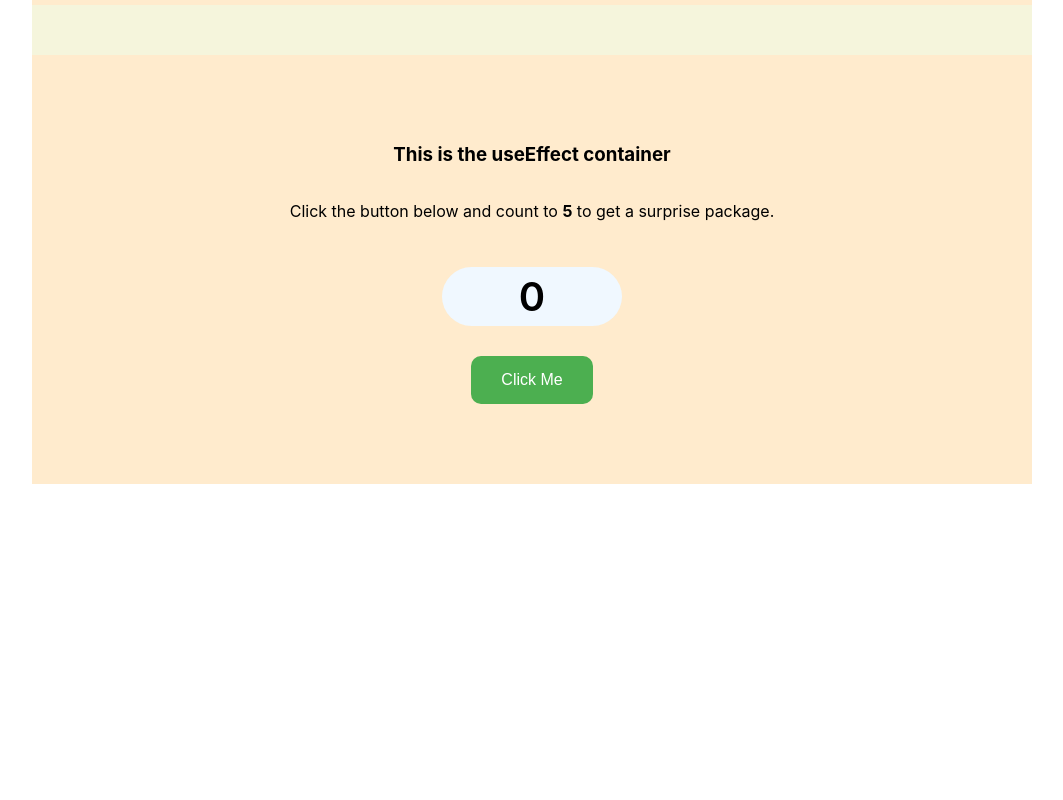
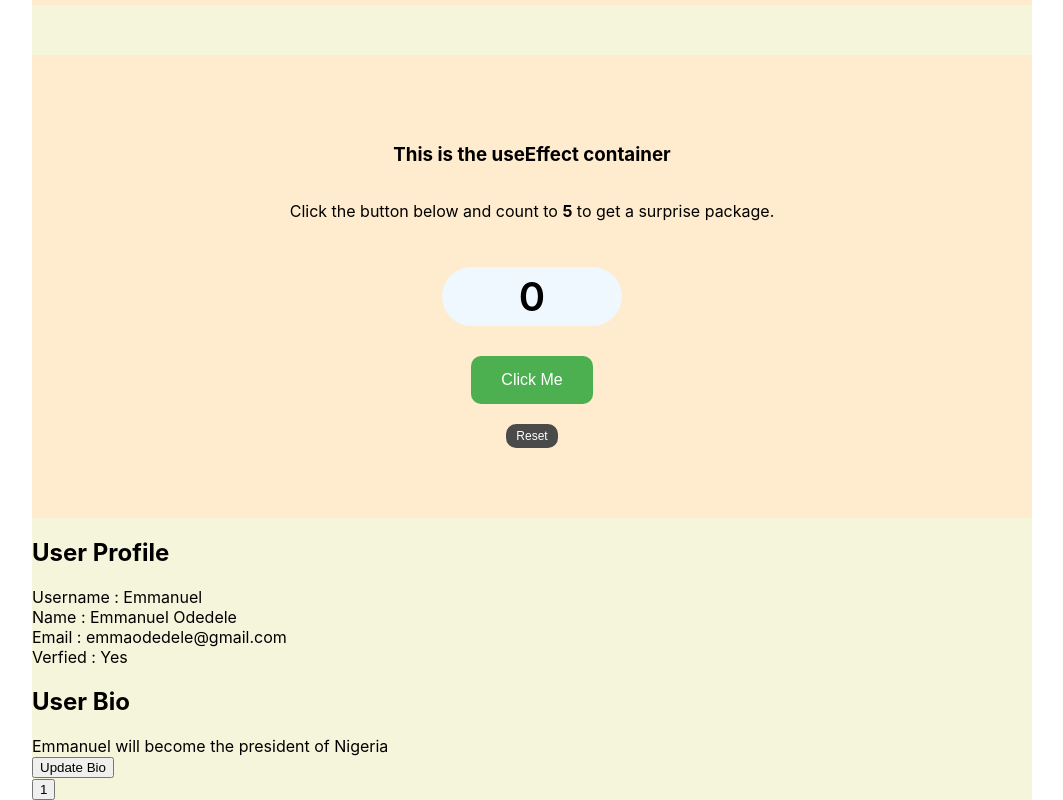
Before and after one commit to EmmanuelOdedele/ReactPractice1, a React (Create React App) app: page / in a window 1280 px wide. Shown: the part 2244-3044 px from the top of the page, without its empty margins (108-1171 px from the left). Before the commit the page ends 2728 px from the top, so only its background shows below. Built offline with nearby package versions, Linux system fonts and the light colour scheme.

Commit message:
fifth commit

```diff
--- a/src/App.js
+++ b/src/App.js
@@ -1,4 +1,4 @@
-import React from "react";
+import React, { createContext, useState, useContext } from "react";
 import Hello from "./components/Hello";
 import Greetings from "./components/Greetings";
 import UserProfileCard from "./components/UserProfileCard";
@@ -8,12 +8,85 @@ import ListOfUsers from "./components/ListOfUsers";
 import NumberCounter from "./components/NumberCounter";
 import FormOnChangeAndSubmit from "./components/FormOnChangeAndSubmit";
 import UseEffect from "./components/UseEffect";
+// import AuthProvider from "./components/AuthProvider";
+// import UserProfile from "./components/UserProfile";
+import Calculator from "./components/Calculator";
 
 function Car({ data }) {
   return (
     <section className="car-container">
       <div className="car-brand">{`${data.color} ${data.year} ${data.brand}`}</div>
     </section>
+  );
+}
+
+//For useContext
+const AuthContext = createContext({
+  user: {
+    username: "Emmanuel",
+    name: "Emmanuel Odedele",
+    email: "emmaodedele@gmail.com",
+  },
+  verified: false,
+});
+
+//Define Context provider
+function AuthProvider(props) {
+  const [user, setUser] = useState({
+    username: "Emmanuel",
+    name: "Emmanuel Odedele",
+    email: "emmaodedele@gmail.com",
+    bio: "Emmanuel will become the president of Nigeria",
+  });
+  return (
+    <AuthContext.Provider
+      value={{
+        user: user,
+        verified: true,
+        setUser: setUser,
+      }}
+    >
+      {props.children}
+    </AuthContext.Provider>
+  );
+}
+
+//User bio component
+function UserBio() {
+  const { user, setUser } = useContext(AuthContext);
+  //Update userbio on click
+  const handleBioUpdate = (event) => {
+    //Update user bio
+    event.preventDefault();
+    setUser((prev) => {
+      return {
+        ...prev,
+        bio: "Emmanuel O. Odedele will become the president of Nigeria",
+      };
+    });
+  };
+  return (
+    <div>
+      <h1>User Bio</h1>
+      <div>{user.bio}</div>
+      <button onClick={handleBioUpdate}>Update Bio</button>
+    </div>
+  );
+}
+
+//UserProfile component
+function UserProfile() {
+  const { user, verified } = useContext(AuthContext);
+
+  return (
+    <div>
+      <h1>User Profile</h1>
+      <div>Username : {user.username}</div>
+      <div>Name : {user.name}</div>
+      <div>Email : {user.email}</div>
+      <div>Verfied : {verified ? "Yes" : "No"}</div>
+      <UserBio />
+    </div>
   );
 }
 
@@ -53,18 +126,12 @@ function App() {
       <FormOnChangeAndSubmit />
       <div className="cars">{listOfCars}</div>
       <UseEffect />
+      <AuthProvider>
+        <UserProfile />
+      </AuthProvider>
+      <Calculator />
     </section>
   );
 }
 
-// example for arrow function. Thesame as the one just above
-// const App = () => {
-//   return (
-//     <div>
-//       <h1 className="header">Hello World!</h1>
-//       <p className="paragraph">I am Emmanuel Odedele.</p>
-//     </div>
-//   );
-// };
-
 export default App;
--- a/src/assets/styles/useeffect.css
+++ b/src/assets/styles/useeffect.css
@@ -42,7 +42,7 @@
       font-weight: 600;
     }
 
-  /* .reset-btn {
+  .effectreset-btn {
       border-radius: 10px;
       border: none;
       background-color: rgb(75, 74, 74);
@@ -52,6 +52,6 @@
       margin-top: 10px;
   }
 
-  .reset-btn:hover {
+  .effectreset-btn:hover {
       background-color: rgb(54, 54, 54);
-  } */
+  }
--- /dev/null
+++ b/src/components/Calculator.js
@@ -0,0 +1,13 @@
+import React from "react";
+
+
+
+function Calculator() {
+  return (
+    <div className="calc-container">
+      <button>1</button>
+    </div>
+  );
+}
+
+export default Calculator;
--- a/src/components/UseEffect.js
+++ b/src/components/UseEffect.js
@@ -1,5 +1,5 @@
 import React, { useState, useEffect } from "react";
-import "../assets/styles/useeffect.css"
+import "../assets/styles/useeffect.css";
 
 function UseEffect() {
   // useEffect practice
@@ -9,8 +9,14 @@ function UseEffect() {
   useEffect(() => {
     console.log(count);
     if (count === 5) {
-        let person = prompt ("Please enter your name")
-        alert(`Hello ${person}, you have won #50,000,000.`)
+      let person = prompt("Please enter your name");
+      alert(`Hello ${person}, you have won #50,000,000.`);
+
+    //   if (person === null) {
+    //     alert("You need to fill the input field");
+    //   } else {
+    //     return false;
+    //   }
     }
   }, [count]);
 
@@ -19,12 +25,25 @@ function UseEffect() {
     setCount((prev) => prev + 1);
   };
 
+  // Define reset handler
+  const handleReset = (event) => {
+    setCount((prev) => (prev = 0));
+  };
+
   return (
     <section className="useeffect-container">
       <h3>This is the useEffect container</h3>
-      <p>Click the button below and count to <strong>5</strong> to get a surprise package. </p>
+      <p>
+        Click the button below and count to <strong>5</strong> to get a surprise
+        package.
+      </p>
       <div className="effect-counter-label">{count}</div>
-      <button onClick={handleClick} className="effect-btn">Click Me</button>
+      <button onClick={handleClick} className="effect-btn">
+        Click Me
+      </button>
+      <button onClick={handleReset} className="effectreset-btn">
+        Reset
+      </button>
     </section>
   );
 }
```
Also changed, not shown: src/components/Car.js (+41 -0 lines).
